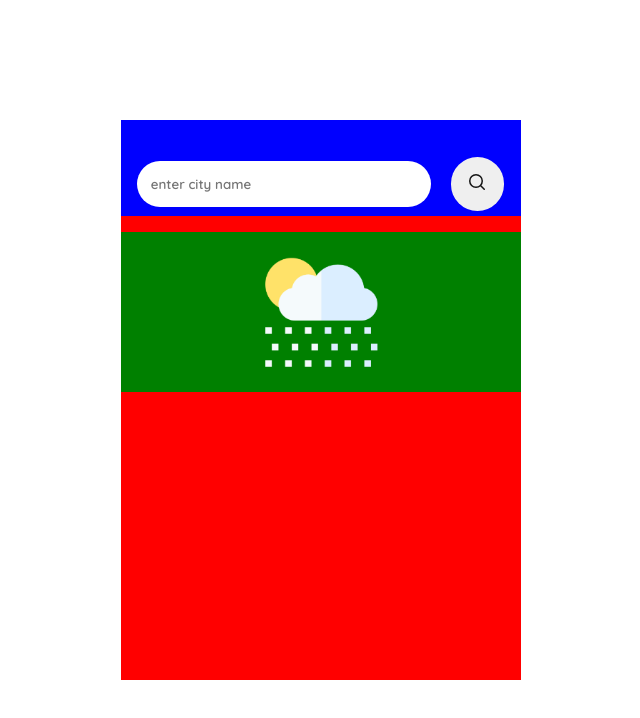
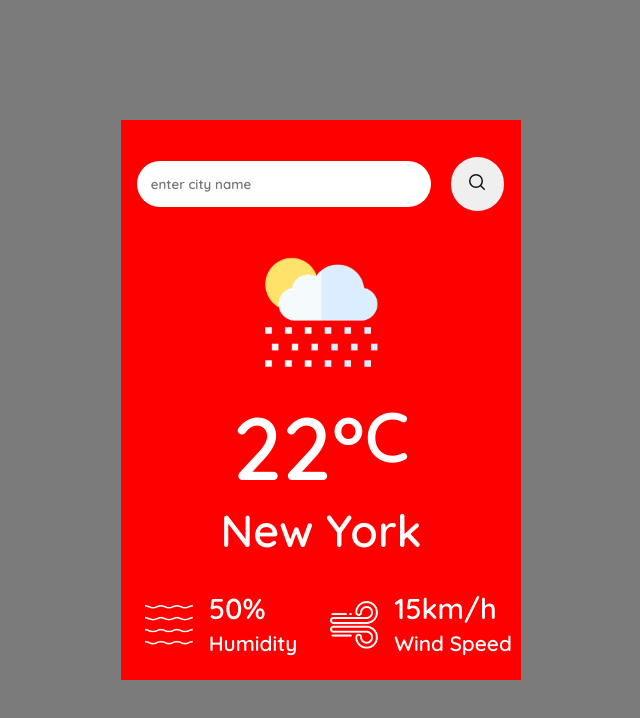
Before and after one commit to xostrch/weather-app, a plain HTML site: page index.html in a window 1280 px wide. Shown: the whole page, without its empty margins (319-959 px from the left). Drawn offline with Linux system fonts and the light colour scheme.

Commit message:
Wizualizacja skonczona

```diff
--- a/index.html
+++ b/index.html
@@ -20,7 +20,30 @@
                 <img src="rain.png" class="icons">
         </div>
         <div class="weather-temp">
-
+            22°<span class="c-size">C</span>
+        </div>
+        <div class="weather-city">
+            New York
+        </div>
+        <div class="weather-info">
+            <div class="details">
+                <div class="details-icon">
+                    <img src="humidity.png" class="bottom-icon">
+                </div>
+                <div class="details-info">
+                    <div class="bottom-procent">50%</div>
+                    <div class="bottom-text">Humidity</div>
+                </div>
+            </div>
+            <div class="details">
+                <div class="details-icon">
+                    <img src="wind.png" class="bottom-icon">
+                </div>
+                <div class="details-info">
+                    <div class="bottom-procent">15km/h</div>
+                    <div class="bottom-text">Wind Speed</div>
+                </div>
+            </div>
         </div>
     </div>
 </body>
--- a/style.css
+++ b/style.css
@@ -19,6 +19,7 @@ body{
     align-items: center;
     height: 100vh;
     width: 100vw;
+    background-color: rgb(123, 123, 123);
 }
 
 .main{
@@ -31,7 +32,6 @@ body{
     display: flex;
     width: 100%;
     height: 4em;
-    background-color: blue;
     align-items: center;
     padding-top: 2em;
 }
@@ -72,10 +72,64 @@ body{
     justify-content: center;
     width: 100%;
     height: 10em;
-    background-color: green;
     margin-top: 1em;
 }
 
 .icons{
     height: 10em;
 }
+
+.weather-temp{
+    font-size: 5.5em;
+    display: flex;
+    justify-content: center;
+    color: white;
+}
+
+.c-size{
+    font-size: 70px;
+}
+
+.weather-city{
+    display: flex;
+    justify-content: center;
+    font-size: 2.8em;
+    color: white;
+}
+
+.weather-info{
+    width: 100%;
+    display: flex;
+}
+
+.details{
+    width: 50%;
+    display: flex;
+    justify-content: center;
+    align-items: center;
+    margin-top: 2em;
+    color: white;
+}
+
+.details-info{
+    margin-left: 1em;
+}
+
+.bottom-text{
+    width: 100%;
+    font-size: 1.3em;
+    margin-top: 0.2em;
+}
+
+.bottom-procent{
+    width: 100%;
+    font-size: 1.8em;
+}
+
+.details-icon{
+    margin-top: 0.5em;
+}
+
+.bottom-icon{
+    width: 3em;
+}
```
Also changed, not shown: 1 other file.
